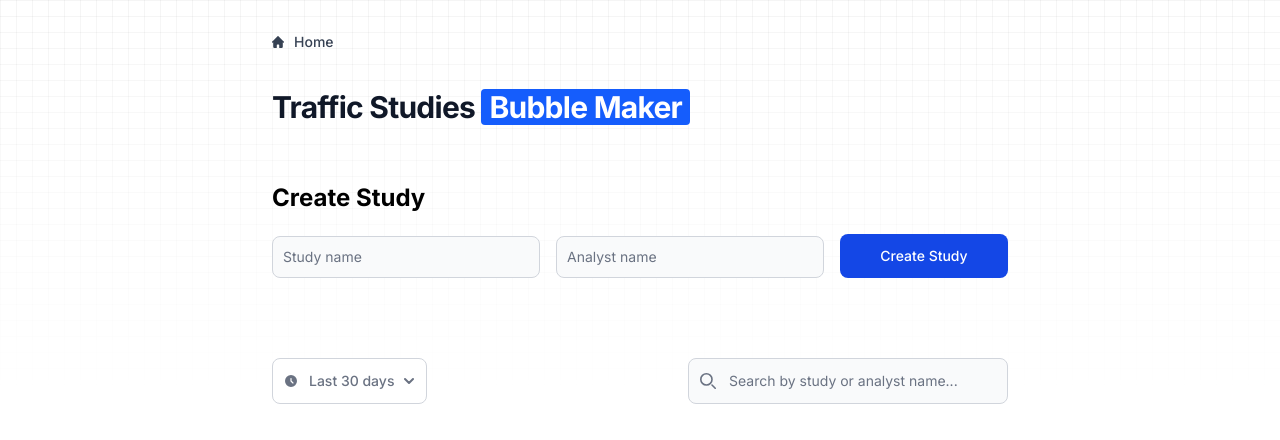
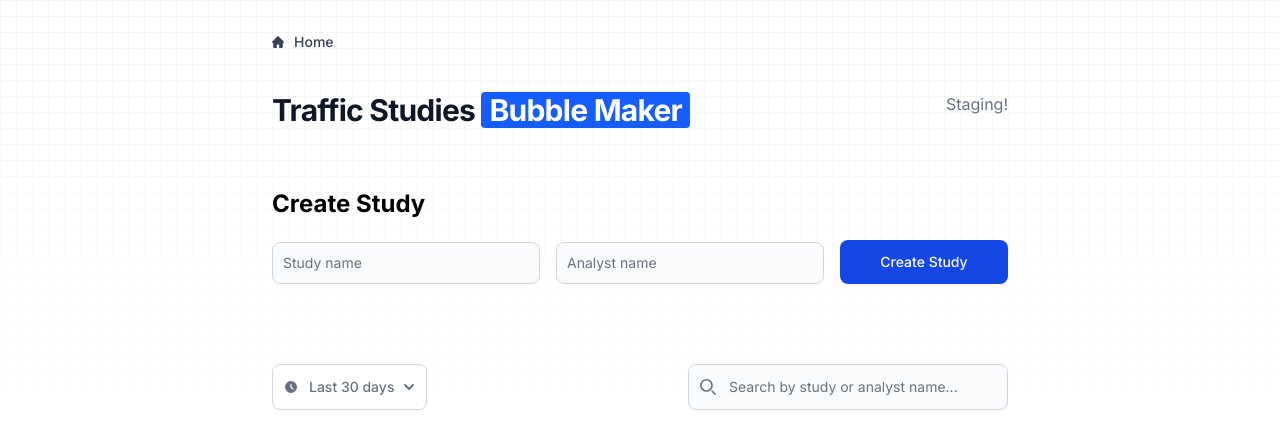
Before and after one commit to isoclas/trafficstudyapp, a Flask app: page / in a window 1280 px wide. Shown: the top 440 px of the page. Run offline with Flask 3, Linux system fonts and the light colour scheme; parts of the project's set-up code (start-up, migrations or seed data) failed here and were passed over; some libraries are stand-ins or nearby versions.

Commit message:
enable staging

```diff
--- a/templates/base.html
+++ b/templates/base.html
@@ -20,7 +20,6 @@
     <link rel="stylesheet" href="https://cdnjs.cloudflare.com/ajax/libs/font-awesome/6.0.0/css/all.min.css">
     <script src="https://unpkg.com/htmx.org@1.9.6" integrity="sha384-FhXw7b6AlE/jyjlZH5iHa/tTe9EpJ1Y55RjcgPbjeWMskSxZt1v9qkxLJWNJaGni" crossorigin="anonymous"></script>
     <script src="https://unpkg.com/htmx.org/dist/ext/json-enc.js"></script>
-    <script src="https://cdn.jsdelivr.net/npm/sortablejs@latest/Sortable.min.js"></script>
     {% block head %}{% endblock %}
 </head>
 <body class="Inter">
@@ -53,7 +52,7 @@
             <div class="flex flex-col sm:flex-row sm:justify-between sm:items-center gap-4 mb-15">
                 {% block page_title %}
                 <h1 class="font-extrabold leading-none tracking-tight text-gray-900 text-3xl dark:text-white">Traffic Studies <mark class="px-2 text-white bg-blue-600 rounded-sm dark:bg-blue-500">Bubble Maker</mark></h1>
-
+                <p class="mb-3 text-gray-500 dark:text-gray-400">Staging!</p>
                 {% endblock %}
 
 
```
